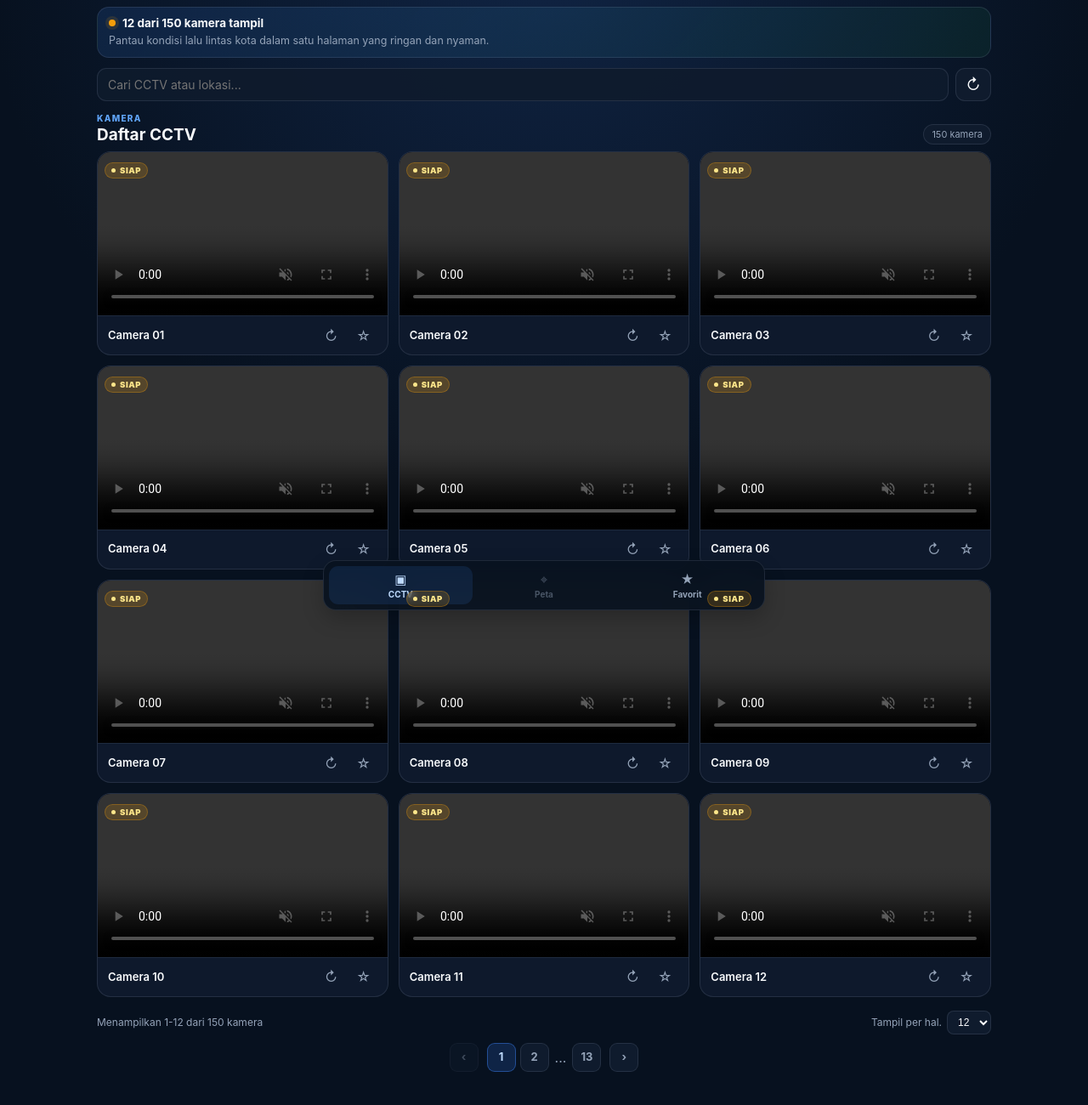
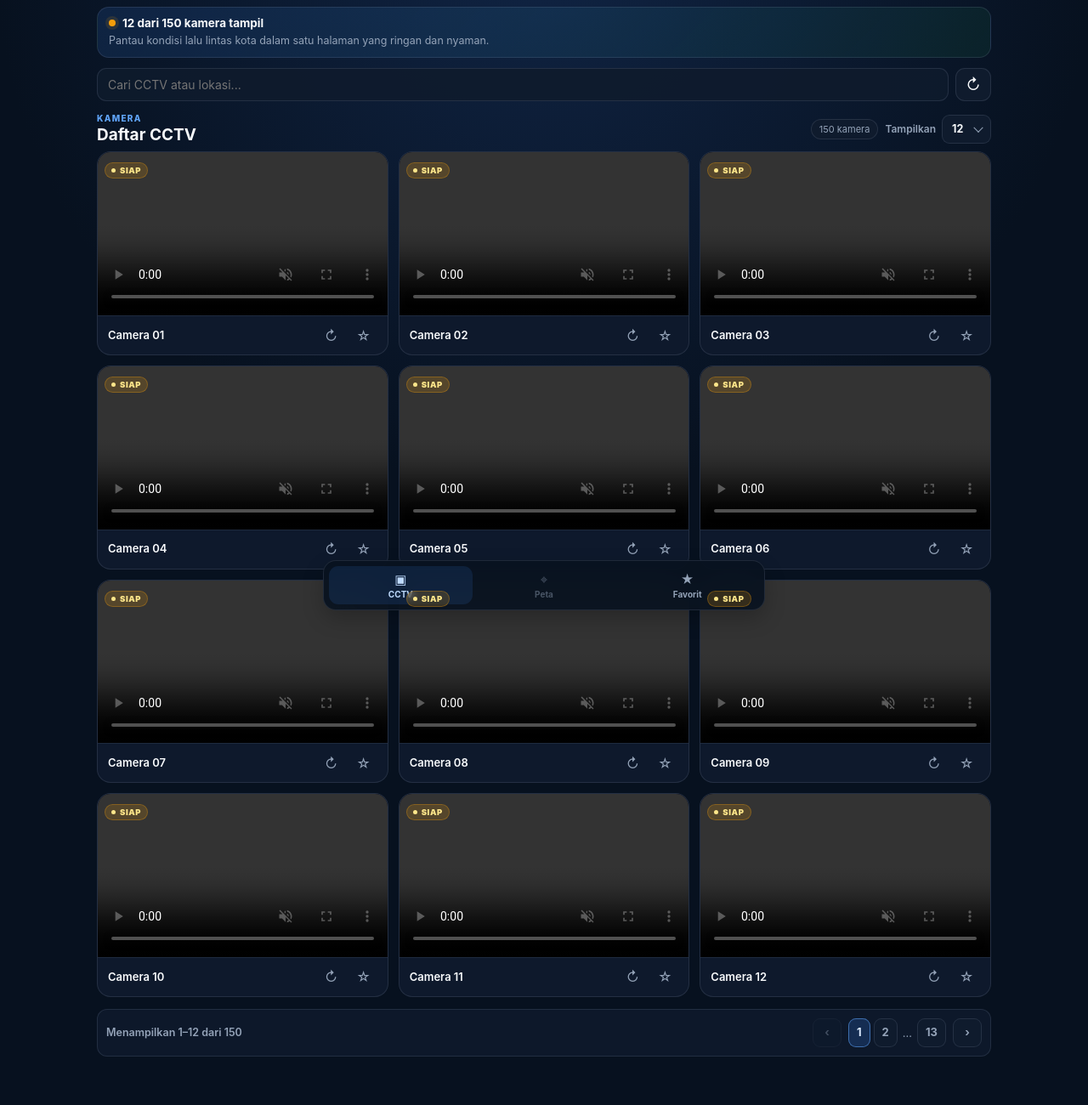
Before and after one commit to ismailwahyudi-plb/cctv-palembang, a plain HTML site: page index.html in a window 1280 px wide. Shown: the part 72-1372 px from the top of the page at 85% size. Drawn offline with nearby package versions, Linux system fonts and the light colour scheme.

Commit message:
Redesign pagination into dark responsive toolbar (12/24/48 per page)

```diff
--- a/app.js
+++ b/app.js
@@ -23,7 +23,9 @@ const navCctv = document.getElementById("navCctv");
 const navFavorites = document.getElementById("navFavorites");
 const pager = document.getElementById("pager");
 const pagerInfo = document.getElementById("pagerInfo");
+const pagerInfoShort = document.getElementById("pagerInfoShort");
 const pageNumbers = document.getElementById("pageNumbers");
+const pagerIndicator = document.getElementById("pagerIndicator");
 const prevPageBtn = document.getElementById("prevPageBtn");
 const nextPageBtn = document.getElementById("nextPageBtn");
 const pageSizeSelect = document.getElementById("pageSizeSelect");
@@ -535,11 +537,6 @@ function renderCameras(
 // =========================
 
 function renderPager(total, totalPages) {
-  const noun =
-    activeFilter === "favorites"
-      ? "favorit"
-      : "kamera";
-
   const firstShown =
     (currentPage - 1) * pageSize + 1;
 
@@ -548,9 +545,18 @@ function renderPager(total, totalPages) {
     total
   );
 
+  const rangeText =
+    `${firstShown}–${lastShown} dari ${total}`;
+
   pager.classList.add("visible");
 
-  pagerInfo.textContent = `Menampilkan ${firstShown}-${lastShown} dari ${total} ${noun}`;
+  pagerInfo.textContent =
+    `Menampilkan ${rangeText}`;
+
+  pagerInfoShort.textContent = rangeText;
+
+  pagerIndicator.textContent =
+    `${currentPage} / ${totalPages}`;
 
   prevPageBtn.disabled =
     currentPage === 1;
@@ -569,7 +575,7 @@ function renderPager(total, totalPages) {
     if (entry === "...") {
       const dots = document.createElement("span");
       dots.className = "page-dots";
-      dots.textContent = "...";
+      dots.textContent = "…";
       pageNumbers.appendChild(dots);
       return;
     }
--- a/index.html
+++ b/index.html
@@ -37,30 +37,35 @@
           <p class="eyebrow">KAMERA</p>
           <h2 id="cameraSectionTitle">Daftar CCTV</h2>
         </div>
-        <span id="cameraCount" class="count-pill">150 kamera</span>
+        <div class="heading-controls">
+          <span id="cameraCount" class="count-pill">150 kamera</span>
+          <label class="page-size" for="pageSizeSelect">
+            <span class="page-size-text">Tampilkan</span>
+            <span class="select-wrap">
+              <select id="pageSizeSelect" aria-label="Jumlah kamera per halaman">
+                <option value="12" selected>12</option>
+                <option value="24">24</option>
+                <option value="48">48</option>
+              </select>
+            </span>
+          </label>
+        </div>
       </section>
 
       <section id="cameraGrid" class="camera-grid" aria-live="polite"></section>
 
-      <div class="pager" id="pager" aria-live="polite">
-        <div class="pager-top">
-          <p class="pager-info" id="pagerInfo"></p>
-          <label class="pager-size">
-            <span>Tampil per hal.</span>
-            <select id="pageSizeSelect" aria-label="Jumlah kamera per halaman">
-              <option value="12" selected>12</option>
-              <option value="24">24</option>
-              <option value="36">36</option>
-              <option value="60">60</option>
-            </select>
-          </label>
+      <nav class="pager" id="pager" aria-label="Navigasi halaman">
+        <p class="pager-label">
+          <span id="pagerInfo" aria-live="polite">Menampilkan 1–12 dari 150</span>
+          <span id="pagerInfoShort" aria-live="polite">1–12 dari 150</span>
+        </p>
+        <div class="pager-controls">
+          <button id="prevPageBtn" class="page-btn page-prev" type="button" aria-label="Halaman sebelumnya">‹<span class="page-btn-text"> Sebelumnya</span></button>
+          <div class="page-numbers" id="pageNumbers"></div>
+          <span class="pager-indicator" id="pagerIndicator" aria-live="polite">1 / 13</span>
+          <button id="nextPageBtn" class="page-btn page-next" type="button" aria-label="Halaman berikutnya"><span class="page-btn-text">Berikutnya </span>›</button>
         </div>
-        <nav class="pager-controls" aria-label="Navigasi halaman">
-          <button id="prevPageBtn" class="page-arrow" type="button" aria-label="Halaman sebelumnya">‹</button>
-          <div class="page-numbers" id="pageNumbers"></div>
-          <button id="nextPageBtn" class="page-arrow" type="button" aria-label="Halaman berikutnya">›</button>
-        </nav>
-      </div>
+      </nav>
     </main>
 
     <nav class="bottom-nav" aria-label="Navigasi utama">
--- a/style.css
+++ b/style.css
@@ -90,7 +90,14 @@ h2 { margin-bottom: 0; font-size: 19px; line-height: 1.2; }
   color: var(--text);
   font-size: 18px;
 }
-.section-heading { display: flex; justify-content: space-between; align-items: end; gap: 10px; margin-bottom: 8px; }
+.section-heading {
+  display: flex;
+  flex-wrap: wrap;
+  align-items: center;
+  justify-content: space-between;
+  gap: 8px 10px;
+  margin-bottom: 8px;
+}
 .count-pill { color: var(--muted); background: var(--panel); border: 1px solid var(--line); border-radius: 999px; padding: 4px 9px; font-size: 11px; }
 
 /* ===== Kartu CCTV compact monitoring ===== */
@@ -178,80 +185,128 @@ video { width: 100%; height: 100%; display: block; object-fit: cover; background
 .favorite-btn.active { color: #facc15; }
 .empty-state { text-align: center; color: var(--muted); padding: 30px 10px; border: 1px dashed var(--line); border-radius: 14px; font-size: 14px; }
 
-/* Pagination */
+/* ===== Heading controls: page-size select ===== */
+.heading-controls { display: flex; align-items: center; gap: 8px; }
+.page-size {
+  display: inline-flex;
+  align-items: center;
+  gap: 7px;
+  color: var(--muted);
+  font-size: 12px;
+  font-weight: 600;
+  white-space: nowrap;
+}
+.select-wrap { position: relative; display: inline-flex; }
+.select-wrap select {
+  appearance: none;
+  -webkit-appearance: none;
+  -moz-appearance: none;
+  background: var(--panel);
+  color: var(--text);
+  border: 1px solid var(--line);
+  border-radius: 9px;
+  font-family: inherit;
+  font-size: 12.5px;
+  font-weight: 700;
+  padding: 6px 28px 6px 11px;
+  min-height: 34px;
+  cursor: pointer;
+  transition: border-color .15s ease, box-shadow .15s ease;
+}
+.select-wrap select:hover { border-color: rgba(96,165,250,.4); }
+.select-wrap select:focus-visible {
+  outline: none;
+  border-color: rgba(96,165,250,.6);
+  box-shadow: 0 0 0 3px rgba(96,165,250,.15);
+}
+.select-wrap::after {
+  content: "";
+  position: absolute;
+  right: 11px; top: 50%;
+  width: 7px; height: 7px;
+  border-right: 1.6px solid var(--muted);
+  border-bottom: 1.6px solid var(--muted);
+  transform: translateY(-72%) rotate(45deg);
+  pointer-events: none;
+}
+.select-wrap select option { background: var(--panel); color: var(--text); }
+
+/* ===== Pagination toolbar ===== */
 .pager {
   display: none;
   flex-direction: column;
-  gap: 8px;
-  margin: 16px 0 2px;
+  gap: 10px;
+  margin: 14px 0 2px;
+  padding: 10px 12px;
+  background: rgba(15,27,45,.85);
+  border: 1px solid var(--line);
+  border-radius: 12px;
 }
 .pager.visible { display: flex; }
-.pager-top {
-  display: flex;
-  align-items: center;
-  justify-content: space-between;
-  gap: 10px;
-  flex-wrap: wrap;
-}
-.pager-info { margin: 0; color: var(--muted); font-size: 12px; }
-.pager-size {
-  display: inline-flex;
-  align-items: center;
-  gap: 6px;
-  color: var(--muted);
-  font-size: 12px;
-}
-.pager-size select {
-  background: var(--panel);
-  border: 1px solid var(--line);
-  color: var(--text);
-  border-radius: 8px;
-  padding: 5px 8px;
-  font-size: 12px;
-  cursor: pointer;
-}
-.pager-controls {
-  display: flex;
-  align-items: center;
-  justify-content: center;
-  gap: 8px;
-}
-.page-numbers {
-  display: flex;
-  align-items: center;
-  gap: 5px;
-  max-width: 100%;
-  overflow-x: auto;
-  padding: 2px;
-}
-.page-numbers::-webkit-scrollbar { display: none; }
-.page-btn, .page-arrow {
-  min-width: 34px;
-  height: 34px;
-  padding: 0 8px;
+.pager-label { margin: 0; text-align: center; color: var(--muted); font-size: 12.5px; font-weight: 600; }
+#pagerInfo { display: none; }
+#pagerInfoShort { display: inline; }
+.pager-controls { display: flex; align-items: center; justify-content: space-between; gap: 8px; }
+.pager-controls .page-btn { flex: 1 1 auto; min-width: 0; }
+.page-numbers { display: none; }
+.pager-indicator { color: var(--text); font-size: 13px; font-weight: 800; white-space: nowrap; flex: 0 0 auto; padding: 0 4px; }
+.page-dots { color: var(--muted); padding: 0 2px; font-size: 13px; }
+.page-btn {
+  min-height: 44px;
   display: inline-flex;
   align-items: center;
   justify-content: center;
+  gap: 6px;
+  padding: 0 12px;
   border: 1px solid var(--line);
-  border-radius: 9px;
+  border-radius: 10px;
   background: var(--panel);
   color: var(--muted);
-  font-size: 13px;
+  font-family: inherit;
+  font-size: 14px;
   font-weight: 700;
   line-height: 1;
+  white-space: nowrap;
+  cursor: pointer;
+  transition: background .15s ease, color .15s ease, border-color .15s ease;
 }
-.page-btn:hover,
-.page-arrow:hover:not(:disabled) {
-  background: var(--panel-soft);
-  color: var(--text);
+.page-btn:hover:not(:disabled) { background: var(--panel-soft); color: var(--text); border-color: rgba(96,165,250,.45); }
+.page-btn:focus-visible { outline: none; box-shadow: 0 0 0 3px rgba(96,165,250,.3); }
+.page-btn:disabled { opacity: .38; cursor: not-allowed; }
+.page-btn.current {
+  background: rgba(59,130,246,.2);
+  border-color: rgba(96,165,250,.55);
+  color: #dbeafe;
+  cursor: default;
 }
-.page-btn.current {
-  background: rgba(59,130,246,.18);
-  border-color: rgba(59,130,246,.45);
-  color: #bfdbfe;
+
+@media (min-width: 700px) {
+  .pager {
+    flex-direction: row;
+    align-items: center;
+    justify-content: space-between;
+    gap: 16px;
+    padding: 8px 10px;
+  }
+  .pager-label { text-align: left; }
+  #pagerInfo { display: inline; }
+  #pagerInfoShort { display: none; }
+  .pager-controls { justify-content: flex-end; gap: 6px; }
+  .pager-controls .page-btn { flex: 0 0 auto; }
+  .page-numbers {
+    display: flex;
+    align-items: center;
+    gap: 4px;
+    max-width: 100%;
+    overflow-x: auto;
+    padding: 2px;
+  }
+  .page-numbers::-webkit-scrollbar { display: none; }
+  .pager-indicator { display: none; }
+  .page-btn { min-width: 34px; min-height: 34px; height: 34px; padding: 0 9px; border-radius: 9px; font-size: 13px; }
+  .page-btn-text { display: none; }
+  .page-prev, .page-next { width: 34px; padding: 0; }
 }
-.page-arrow:disabled { opacity: .4; cursor: not-allowed; }
-.page-dots { color: var(--muted); padding: 0 2px; }
 
 /* Bottom nav */
 .bottom-nav {
```
